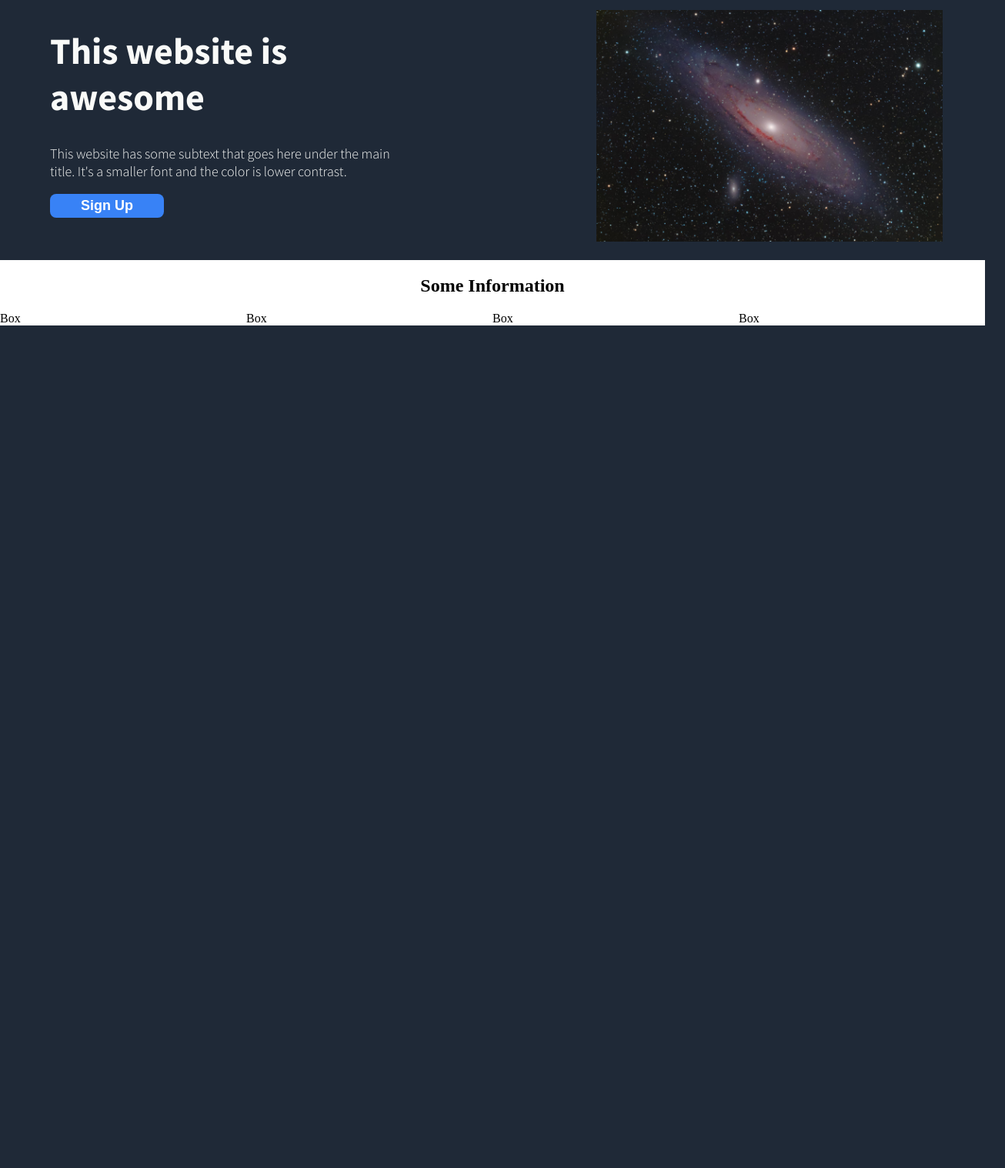
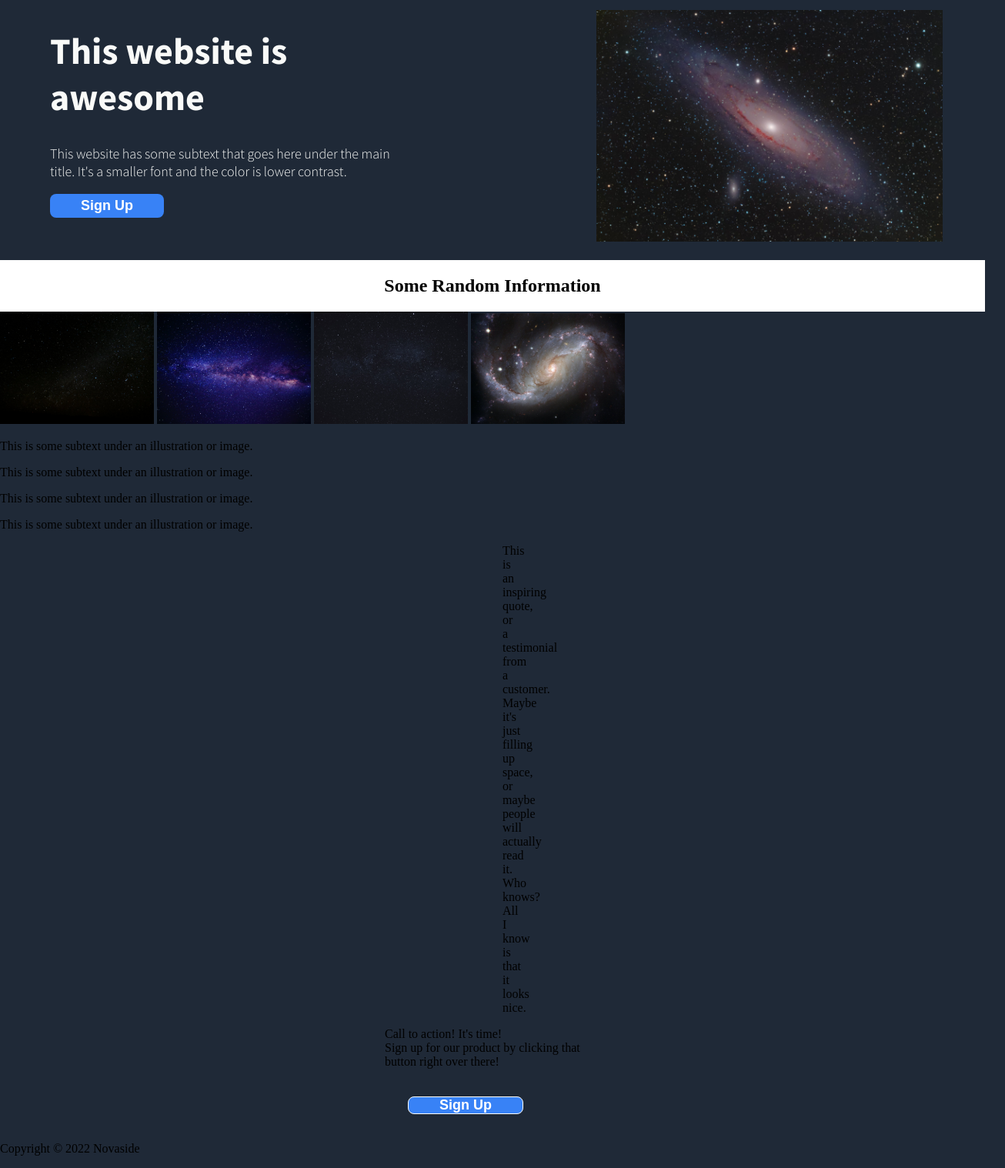
Before and after one commit to NightProducer/novaside, a plain HTML site: page index.html in a window 1280 px wide. Shown: the part 106-1624 px from the top of the page at 77% size, 1306 px wide, since content can reach past the window. Before the commit the page ends 800 px from the top, so only its background shows below. Drawn offline with Linux system fonts and the light colour scheme.

Commit message:
Finished HTML

```diff
--- a/index.html
+++ b/index.html
@@ -29,17 +29,60 @@
             </div>
         <div class="right-image">
             <img src="images/right-image.jpeg"
-            width="450"></a>
+            width="450">
         </div>
         </div>
         <div class="middle">
-            <h2>Some Information</h2>
+            <h2>Some Random Information</h2>
         </div>
-        <div class="boxes-text">
-            <div class="square">Box</div>
-            <div class="square">Box</div>
-            <div class="square">Box</div>
-            <div class="square">Box</div>
+        <div class="middle-images">
+            <img src="images/sky-1.jpeg"
+            width="200"
+            height="146.133">
+            <img src="images/sky-2.jpeg"
+            width="200">
+            <img src="images/sky-3.jpeg"
+            width="200"
+            height="146.133">
+            <img src="images/sky-4.jpg"
+            width="200">
+        </div>
+        <div class="subtext-images">
+            <div class="images-and-text-1">
+                <p>This is some subtext under an illustration or image.</p>
+            </div>
+            <div class="images-and-text-2">
+                <p>This is some subtext under an illustration or image.</p>
+            </div>
+            <div class="images-and-text-3">
+                <p>This is some subtext under an illustration or image.</p>
+            </div>
+            <div class="images-and-text-4">
+                <p>This is some subtext under an illustration or image.</p>
+            </div>
+        </div>
+        <div class="middle-bottom-text">
+            <p style="padding-right: 653px; padding-left: 653px;">
+                This is an inspiring quote, or a testimonial from a
+                customer. Maybe it's just filling up space, or maybe
+                people will actually read it. Who knows? All I know
+                is that it looks nice.
+            </p>
+        </div>
+        <div class="cta-container" style="margin-left: 500px; margin-right: 500px">
+            <p>
+                Call to action! It's time!
+                <br>
+                Sign up for our product by clicking that button right over there!
+                </br>
+            </p>
+            <button style="color: white; border: 2px white solid;
+            border-top-width: 1px;border-right-width: 1px;border-bottom-width: 1px;
+            border-left-width: 1px;padding-bottom: 0px;padding-top: 0px;
+            margin-top: 20px;margin-bottom: 20px;margin-left: 30px;">Sign Up</button>
+        </div>
+        <div class="footer">
+            <p>Copyright © 2022 Novaside</p>
         </div>
     </body>
 </html>
```
